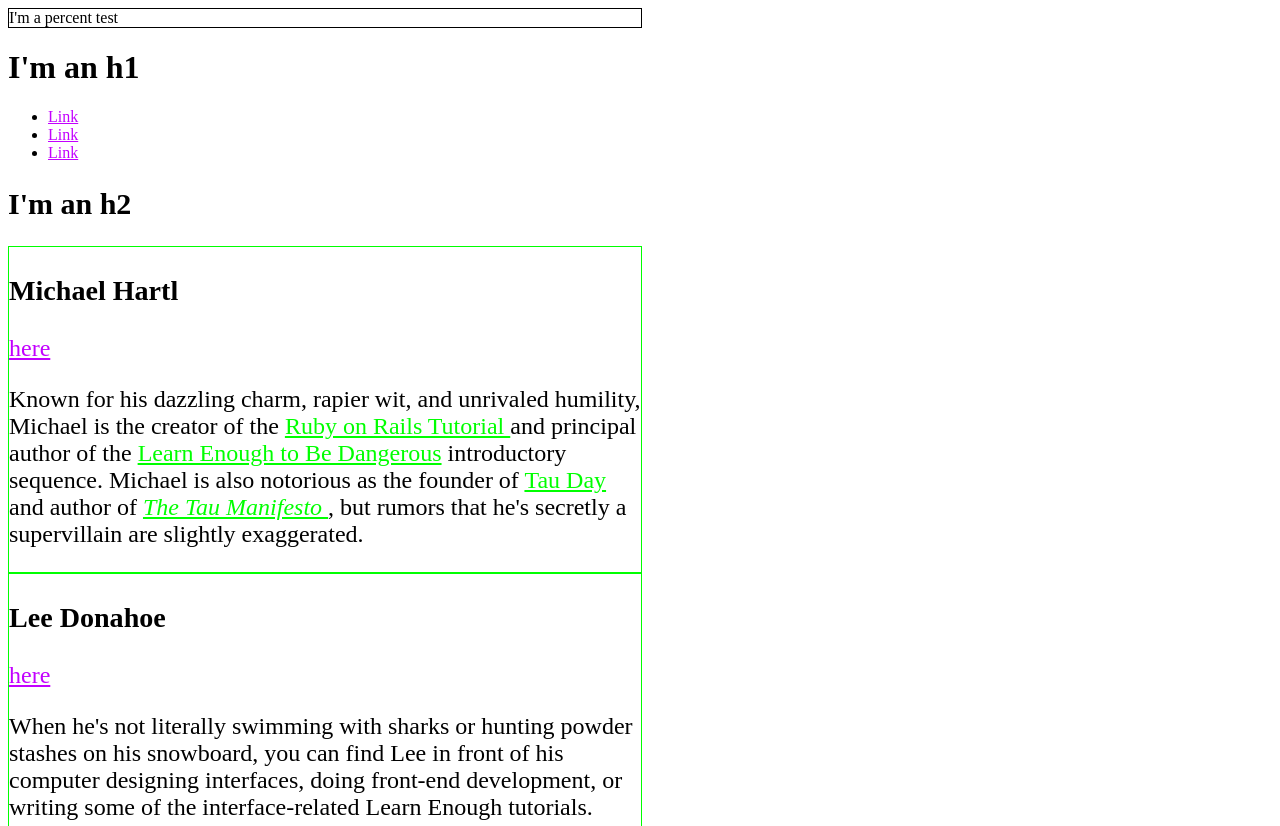
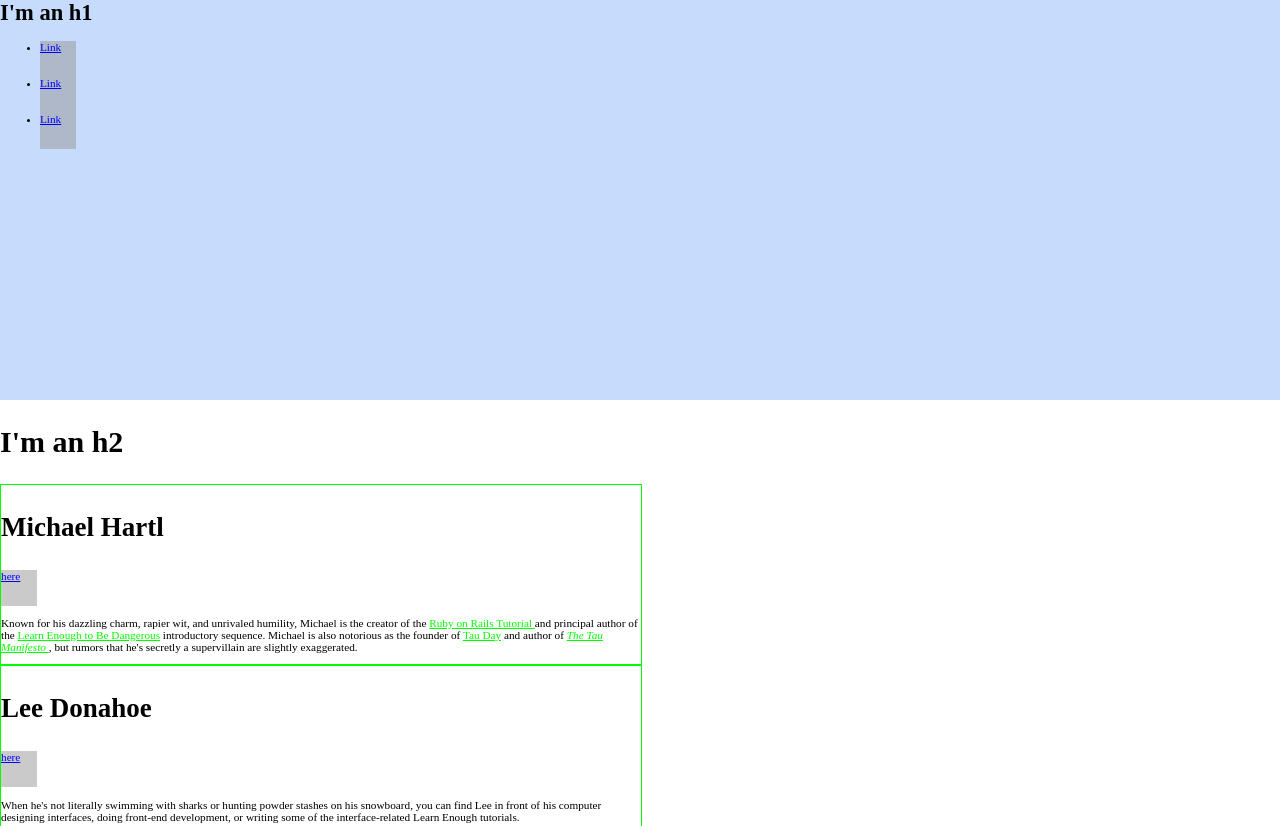
Before and after one commit to jlopez0591/jlopez0591.github.io, a plain HTML site: page index.html in a window 1280 px wide. Shown: the top 826 px of the page. Drawn offline with Linux system fonts and the light colour scheme.

Commit message:
Hasta 4.1

```diff
--- a/index.html
+++ b/index.html
@@ -6,6 +6,25 @@
     <meta charset="utf-8">
     <style>
         /* GLOBAL STYLES */
+
+        html {
+            font-size: 18px;
+        }
+
+        body {
+            font-size: 62.5%;
+        }
+
+        html, body {
+            margin: 0;
+            padding: 0;
+        }
+
+        h1 {
+            font-size: 2em;
+            margin-top: 0;
+        }
+
         a {
             color: rgb(195, 0, 255);
         }
@@ -14,26 +33,44 @@
             font-size: 30px;
         }
 
+        /* HERO STYLES */
+        .full-hero {
+            background-color: #c7dbfc;
+            height: 50vh;
+        }
+
         /* Social Styles */
 
-        social-link {
+        .social-link {
             background: rgba(150, 150, 150, 0.5);
             color: blue;
+            display: inline-block;
+            height: 36px;
+            width: 36px;
+            display: inline-block;
         }
 
         /*BIO STYLES */
-
         .bio-wrapper {
-            font-size: 24px;
+            /* font-size: 24px; */
             /* width: 500px; */
         }
 
         .bio-box {
             border: 10px solid #000;
+            font-size: 1em;
             /* font-size: 20px; */
             /* margin: 10%; */
             /* padding: 10px */
             width: 50%;
+        }
+
+        .bio-box h3 {
+            font-size: 1.5rem;
+        }
+
+        .bio-copy {
+            font-size: 1em;
         }
 
         .bio-copy a {
@@ -50,9 +87,8 @@
 </head>
 
 <body>
-    <div style="border:1px solid #000;width: 50%;height:100%;">I'm a percent test
-    </div>
-    <h1 class="social-link">I'm an h1</h1>
+    <div class="full-hero hero-home">
+        <h1>I'm an h1</h1>
         <ul>
             <li>
                 <a class="social-link" href="http://example.com/">Link</a>
@@ -64,6 +100,7 @@
                 <a class="social-link" href="http://example.com/">Link</a>
             </li>
         </ul>
+    </div>
     <h2>I'm an h2</h2>
     <div class="bio-wrapper">
         <div class="bio-box">
```
Lines whose indentation alone changed are shown as unchanged.
